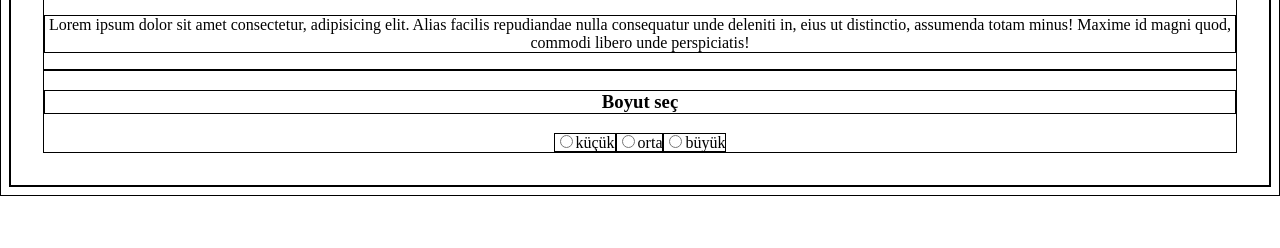
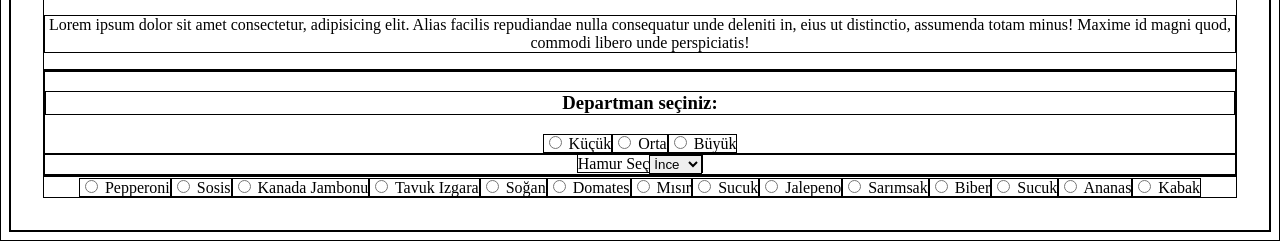
Before and after one commit to alpermakcan/fsweb-s8-challenge-pizza-template, a React (Vite) app: page / in a window 1280 px wide. Shown: the part 499-747 px from the top of the page. Built offline with nearby package versions, Linux system fonts and the light colour scheme.

Commit message:
Update App.jsx with component Ekmalzemeler

```diff
--- a/src/App.jsx
+++ b/src/App.jsx
@@ -1,10 +1,25 @@
 import { useState } from "react";
-import reactLogo from "./assets/react.svg";
-import workintech from "/workintech.svg";
 import "./App.css";
 import Header from "./assets/components/Header";
 import Content from "./assets/components/Content";
+import { FormGroup, Input, Label } from "reactstrap";
 
+const ekMalzemeler = [
+  "Pepperoni",
+  "Sosis",
+  "Kanada Jambonu",
+  "Tavuk Izgara",
+  "Soğan",
+  "Domates",
+  "Mısır",
+  "Sucuk",
+  "Jalepeno",
+  "Sarımsak",
+  "Biber",
+  "Sucuk",
+  "Ananas",
+  "Kabak",
+];
 const initialSiparis = {
   boyut: "",
   hamur: "",
@@ -14,31 +29,100 @@ const initialSiparis = {
   fiyat: "",
 };
 
+const initialErrors = {
+  boyut: "",
+  hamur: "",
+};
+
+const errorMessages = {
+  boyut: "Lütfen pizza boyutu seçiniz",
+  hamur: "Lütfen hamur tipi seçiniz",
+};
+
 const pizza_boyut = ["küçük", "orta", "büyük"];
 
 function App() {
   const [siparis, setSiparis] = useState(initialSiparis);
+  const [errors, setErrors] = useState(initialErrors);
+  const [isValid, setIsValid] = useState(false);
 
+  function handleInputChange(event) {
+    let { name, value, type, checked } = event.target;
+
+    if (name === "boyut") {
+      setSiparis({ ...siparis, [name]: value });
+    }
+    console.log(siparis);
+  }
   return (
     <>
       <Header />
       <Content />
-      <div>
-        <h3>Boyut seç</h3>
-        {
-          pizza_boyut.map((element, index) => {
-            return <label>
-          <input
-            key={index}
-            type="radio"
-            name="boyut"
-            value={element}
-            checked={siparis.boyut == {element}}
-          />
-          {element}
-        </label>
-          })
-        }
+      <div className="boyut-hamur-area">
+        <div className="multiple-area">
+          <h3>Departman seçiniz:</h3>
+          <label>
+            <input
+              type="radio"
+              name="boyut"
+              value="küçük"
+              onChange={handleInputChange}
+              checked={siparis.boyut === "küçük"}
+            />{" "}
+            Küçük
+          </label>
+          <label>
+            <input
+              type="radio"
+              name="boyut"
+              value="orta"
+              onChange={handleInputChange}
+              checked={siparis.boyut === "orta"}
+            />{" "}
+            Orta
+          </label>
+          <label>
+            <input
+              type="radio"
+              name="boyut"
+              value="büyük"
+              onChange={handleInputChange}
+              checked={siparis.boyut === "büyük"}
+            />{" "}
+            Büyük
+          </label>
+          {errors.boyut && <p className="error-message">{errors.boyut}</p>}
+        </div>
+        <div className="multiple-area">
+          <label className="bold-label">
+            Hamur Seç
+            <select
+              value={siparis.hamur}
+              name="hamur"
+              onChange={handleInputChange}
+            >
+              <option value="İnce">İnce</option>
+              <option value="Orta">Orta</option>
+              <option value="Kalın">Kalın</option>
+            </select>
+          </label>
+        </div>
+      </div>
+      <div className="ek-malzeme-area">
+        {ekMalzemeler.map((malzeme, index) => {
+          return (
+            <label key={index}>
+              <input
+                type="radio"
+                name="ek-malzeme"
+                value={malzeme}
+                onChange={handleInputChange}
+                checked={siparis.ek_malzeme === malzeme}
+              />{" "}
+              {malzeme}
+            </label>
+          );
+        })}
       </div>
     </>
   );
```
